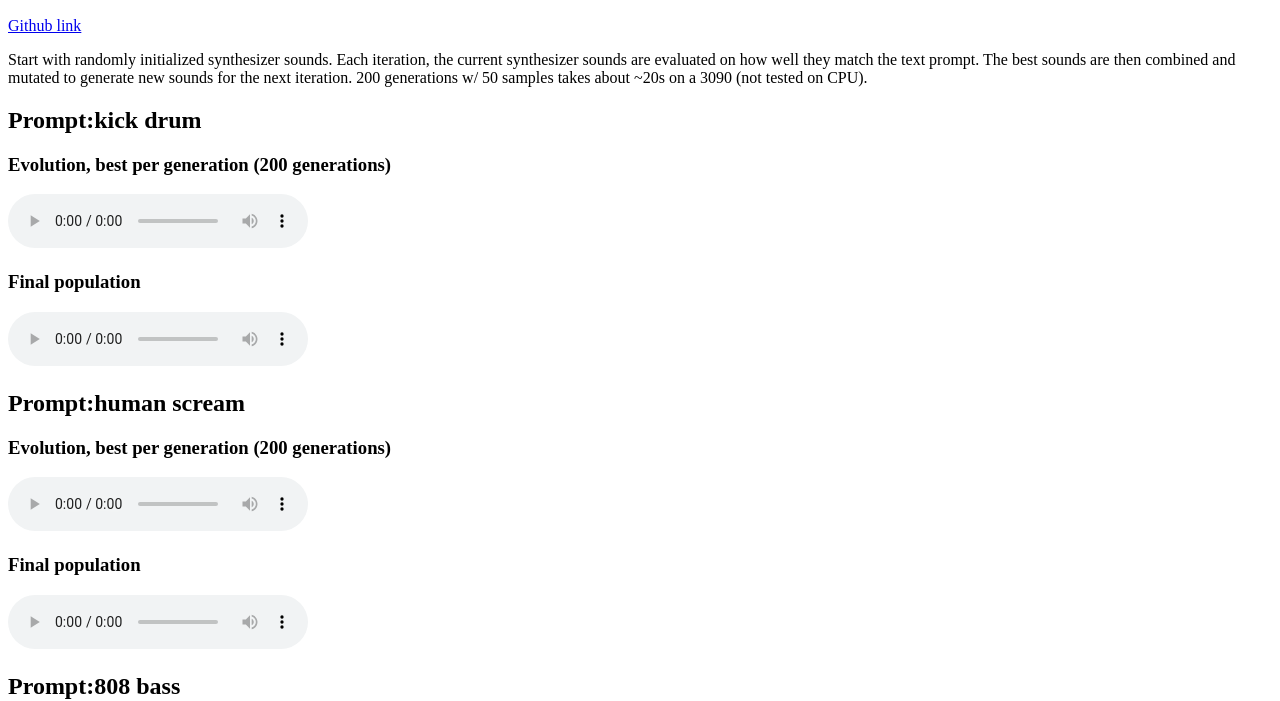
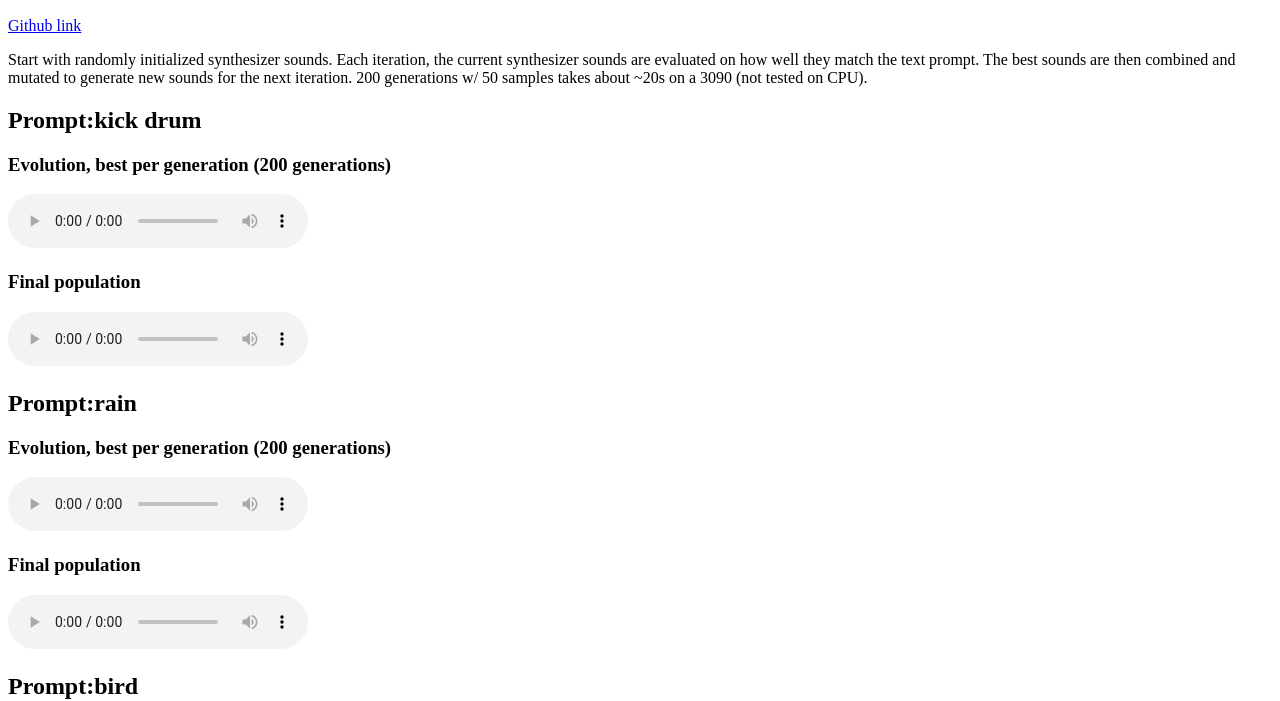
Before and after one commit to erl-j/textsynth, a plain HTML site: page index.html in a window 1280 px wide. Shown: the part 262-963 px from the top of the page. Drawn offline with Linux system fonts and the light colour scheme.

Commit message:
update website

```diff
--- a/index.html
+++ b/index.html
@@ -9,7 +9,7 @@
     <h2>
         Generate synthesizer sounds from text prompts with a simple evolutionary algorithm.
     </h2>
-        <a href="https://github.com/erl-j/textsynth/">Github link</a>
+    <a href="https://github.com/erl-j/textsynth/">Github link</a>
 
     <p>
 
@@ -31,13 +31,14 @@
 
         const prompts = [
             "kick drum",
-            "human scream",
-            "808 bass",
+            "rain",
+            "bird",
             "piano",
             "hihat",
             "whistling",
-            "rain",
-            "bird",
+            "bass",
+            "808 bass",
+            "human scream",
         ]
 
         // Reference to the container div
```
